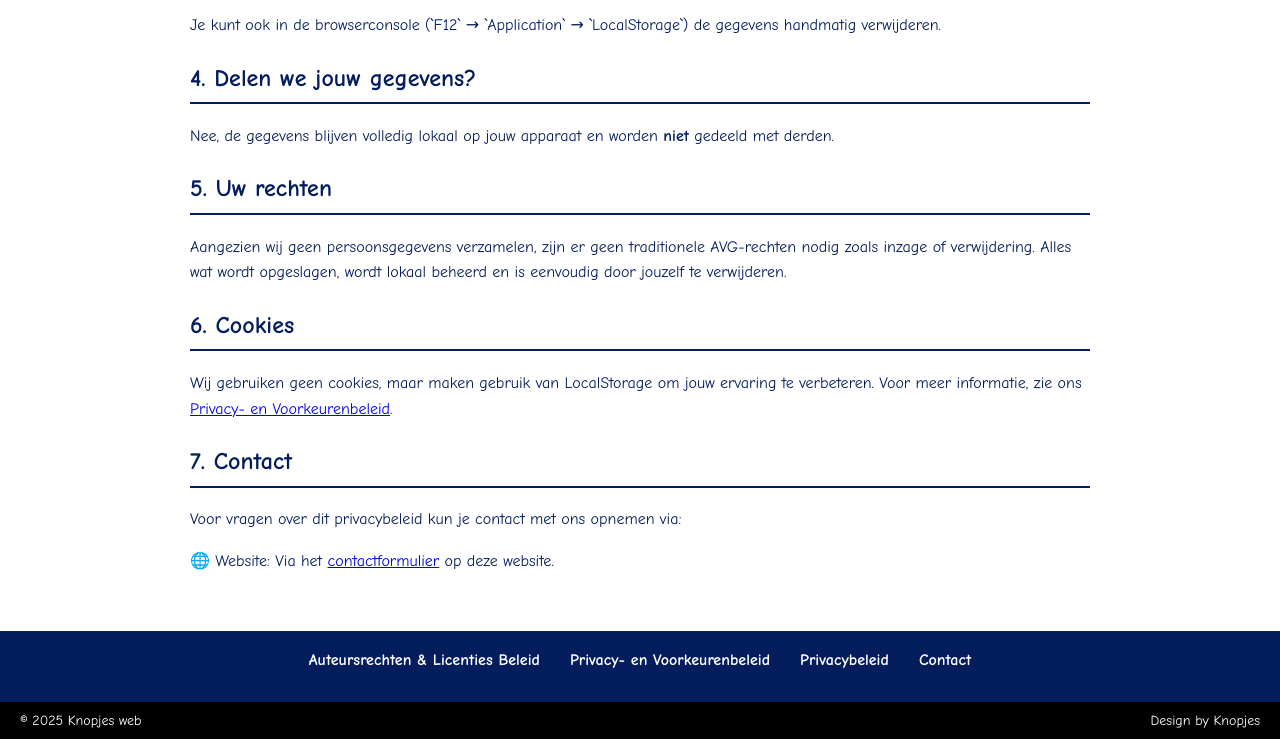
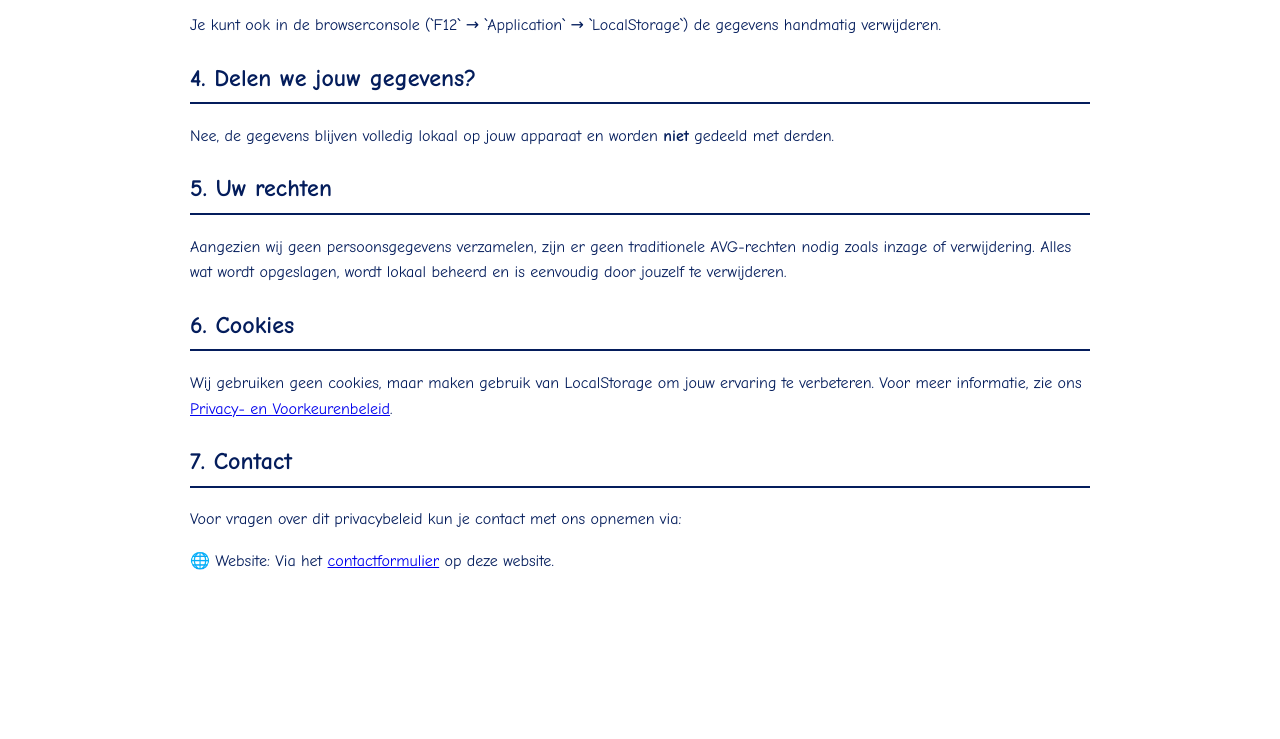
Before and after one commit to Knopjes/Knopjes-Web, a plain HTML site: page privacybeleid.html in a window 1280 px wide. Shown: the part 973-1712 px from the top of the page. After the commit the page ends 1632 px from the top, so only its background shows below. Drawn offline with Linux system fonts and the light colour scheme.

Commit message:
Update beleid.css

```diff
--- a/beleid.css
+++ b/beleid.css
@@ -116,7 +116,7 @@ h1 {
 }
 
 /* 📌 Footer algemeen */
-footer {
+.footer {
     background-color: #041d5c;
     color: white;
     text-align: center;
```
